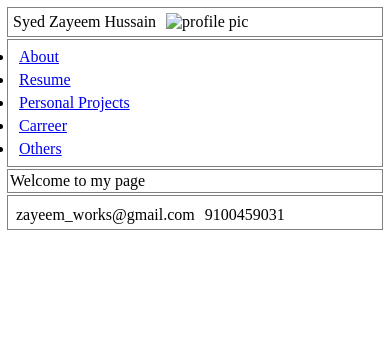
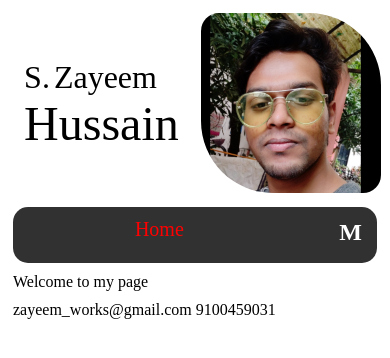
Before and after one commit to SZ-Hussain/MyWebsite, a plain HTML site: page index.html in a window 390 px wide. Drawn offline with Linux system fonts and the light colour scheme.

Commit message:
progress 12/4/24

```diff
--- a/css/mobile.css
+++ b/css/mobile.css
@@ -1,20 +1,82 @@
 
-@media screen and (max-width:400px){
+@media screen and (max-width:500px){
     *{
-        margin: 1px;
-        padding: 2px;
         box-sizing: border-box;
     }
     body{
         display: grid;
-        grid-area:{
-            'header'
-            'nav'
-            'main'
-            'footer'
-        }
     }
-    header, nav, main, footer{
-        border: 1px solid grey;
+    header,nav,main,footer{
+        margin: 5px;
+    }
+    header{
+        display: flex;
+        align-items: center;
+        justify-content: space-around;
+    }
+    #headerFirstName{
+        font-size: 32px;
+    }
+    #headerMiddleName{
+        font-size: 32px;
+    }
+    #headerLastName{
+        font-size: 48px;
+    }
+    ul{
+        list-style-type: none;
+    }
+    #mainProfilePic{
+        width: 180px;
+        height: 180px;
+        border-radius: 10% 40% 10% 40%;
+        margin-right: -15px;
+    }
+    nav{
+        background-color: #313131;
+        border-radius: 15px;
+    }
+    #menuIcon{
+        float: right;
+        margin-right: 15px;
+        margin-top: -5px;
+    }
+    #menuIcon h1{
+        margin-block-start: 0.7em;
+        margin-block-end: 0.6em;
+        color: white;
+    }
+    #menuOptions{
+        margin-block-start: 0.7em;
+        margin-block-end: 0.6em;
+    }
+    #menuOptions li a{
+        text-decoration: none;
+        font-size: 20px;
+    }
+    .active{
+        color: red;
+    }
+    .notActive{
+        display: none;
+    }
+    #menuOption1{
+        margin-left: 21vw;
+    }
+    #menuOption2{
+        margin-left: 26vw;
+        margin-top: 5.5vw;
+    }
+    #menuOption3{
+        margin-left: 33vw;
+        margin-top: 5.5vw;
+    }
+    #menuOption4{
+        margin-left: 45vw;
+        margin-top: 5.5vw;
+    }
+    #menuOption5{
+        margin-left: 66vw;
+        margin-top: 4.5vw;
     }
 }
--- a/index.html
+++ b/index.html
@@ -8,16 +8,17 @@
 </head>
 <body>
     <header>
-        <span>Syed Zayeem Hussain</span>
-        <img src="#" alt="profile pic">
+        <div><span id="headerName"><span id="headerFirstName">S.</span> <span id="headerMiddleName">Zayeem</span> <br> <span id="headerLastName">Hussain</span></span></div>
+        <div><img id="mainProfilePic" src="img/profile pic.jpg" alt="profile pic"></div>
     </header>
     <nav>
-        <ul>
-            <li><a href="#">About</a></li>
-            <li><a href="#">Resume</a></li>
-            <li><a href="#">Personal Projects</a></li>
-            <li><a href="#">Carreer</a></li>
-            <li><a href="#">Others</a></li>
+        <span id="menuIcon" onclick="RollUpMenu"><h1>M</h1></span>
+        <ul id="menuOptions">
+            <li id="menuOption1"><a class="active" href="#">Home</a></li>
+            <li id="menuOption2"><a class="notActive" href="#">Resume</a></li>
+            <li id="menuOption3"><a class="notActive" href="#">Projects</a></li>
+            <li id="menuOption4"><a class="notActive" href="#">Carreer</a></li>
+            <li id="menuOption5"><a class="notActive" href="#">Others</a></li>
         </ul>
     </nav>
     <main>Welcome to my page</main>
```
Also changed, not shown: img/profile pic.jpg (added).
